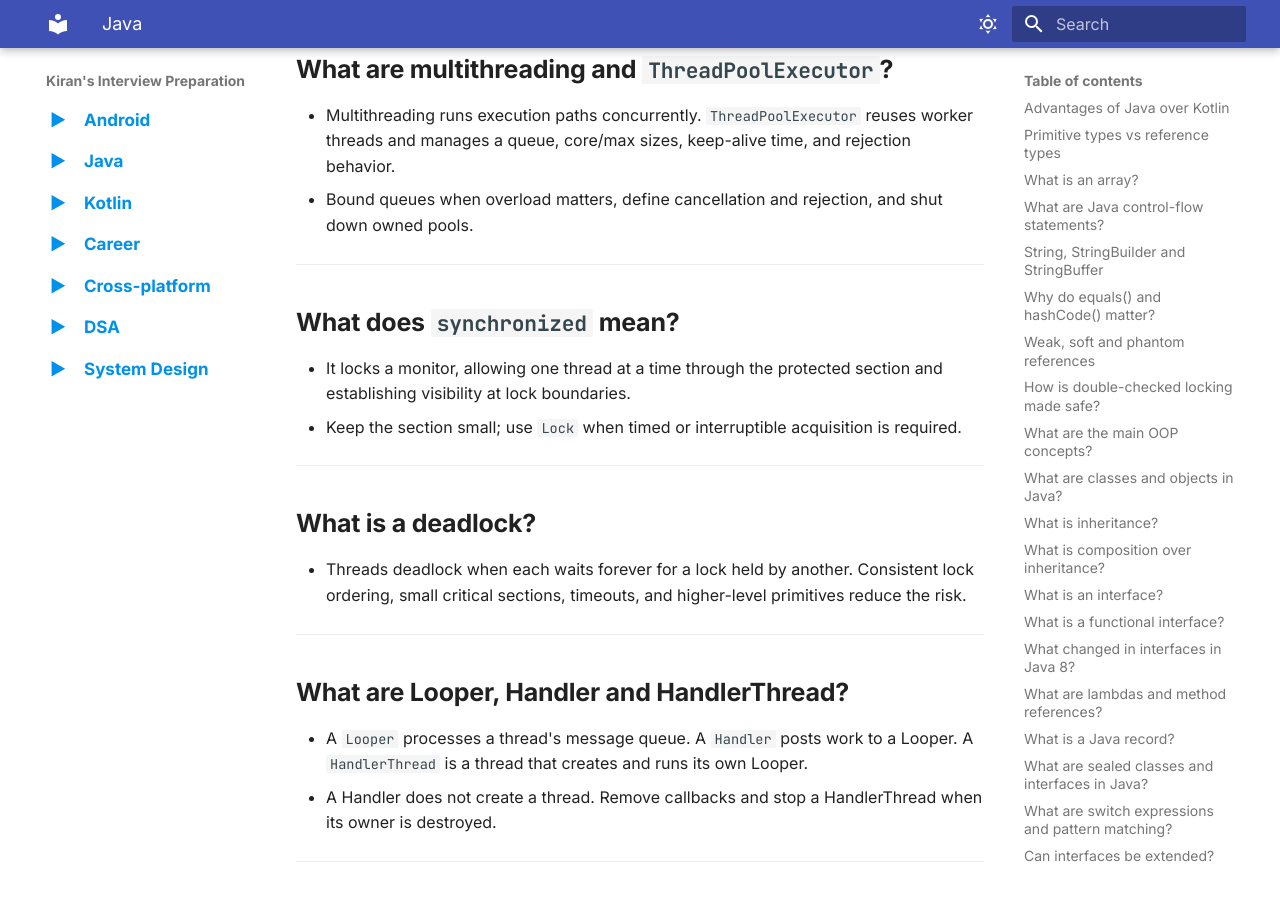
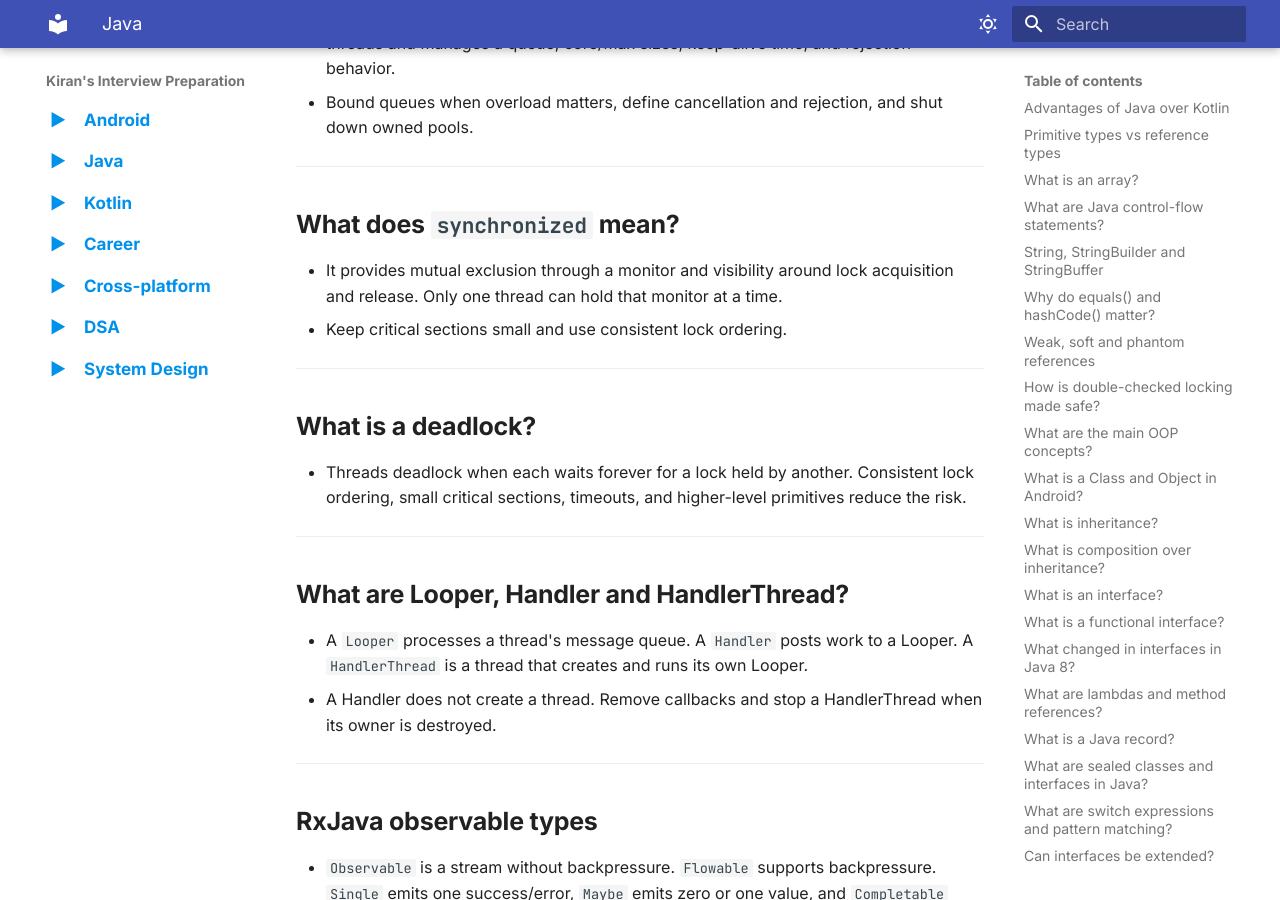
Before and after one commit to Kiran7007/Interview-Preparation, an MkDocs documentation site: the page built from docs/java.md, in a window 1280 px wide and 900 px high, scrolled down 18583 px. Built offline with MkDocs 1.6.1 and Material for MkDocs 9.7.7, drawn with Linux system fonts in a browser that asks for light colours; some of the changed text lies outside the part shown.

Commit message:
Updated question set

```diff
--- a/docs/java.md
+++ b/docs/java.md
@@ -1,6 +1,4 @@
 # Java Language and OOP
-
-> Oracle's classic Java tutorial targets JDK 8. Use current Java API documentation for newer language and library features, and verify Android toolchain support before using them.
 
 ## Advantages of Java over Kotlin
 
@@ -81,7 +79,7 @@
 
 ---
 
-## What are classes and objects in Java?
+## What is a Class and Object in Android?
 
 - A class is a blueprint that defines state and behavior.
 - An object is a runtime instance of that class with its own identity and state.
@@ -658,8 +657,8 @@
 
 ## What does `synchronized` mean?
 
-- It locks a monitor, allowing one thread at a time through the protected section and establishing visibility at lock boundaries.
-- Keep the section small; use `Lock` when timed or interruptible acquisition is required.
+- It provides mutual exclusion through a monitor and visibility around lock acquisition and release. Only one thread can hold that monitor at a time.
+- Keep critical sections small and use consistent lock ordering.
 
 ---
 
@@ -781,7 +780,7 @@
 
 ---
 
-## Decorator vs inheritance
+## Decorator vs Inheritance?
 
 Inheritance changes behavior through a fixed class hierarchy. A Decorator wraps an object and adds behavior at runtime, so decorators can be combined without creating a subclass for every combination.
 
```
Also changed, not shown: other parts of docs/java.md (+4 -3 lines).
